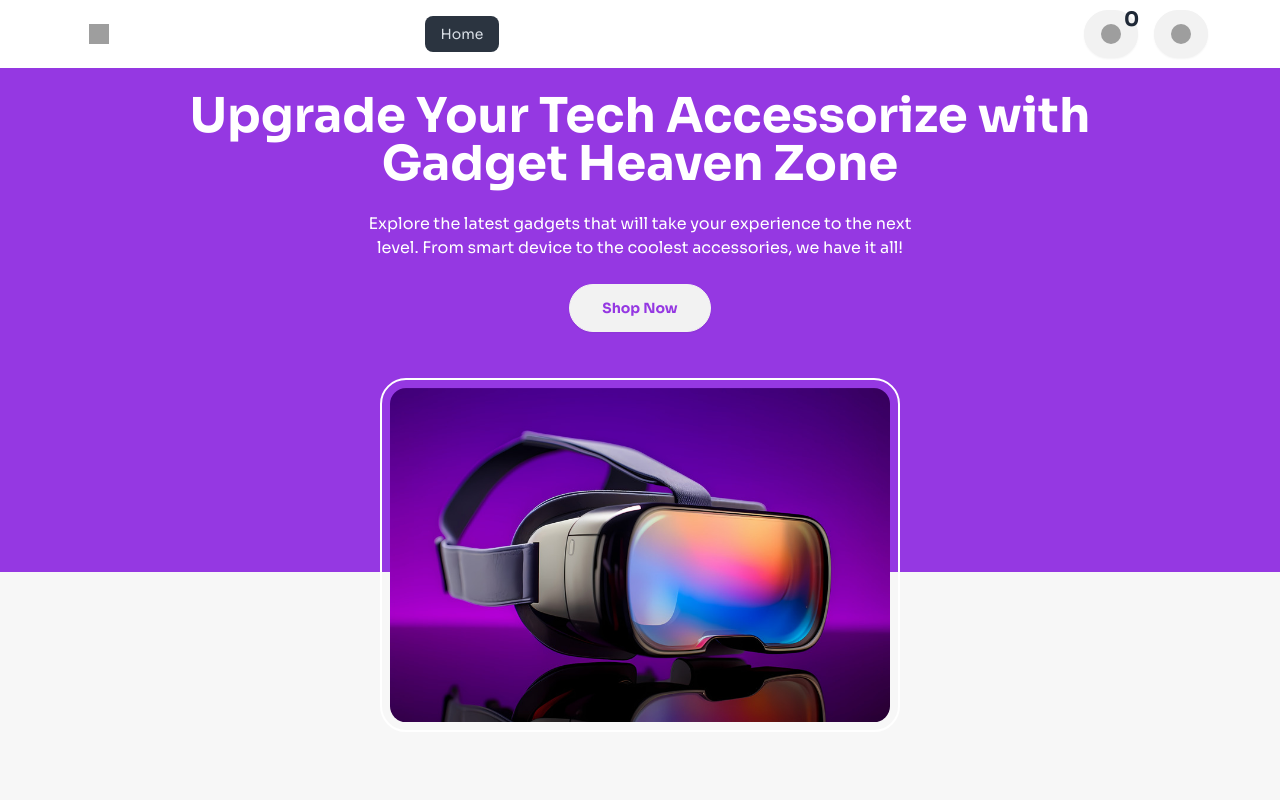
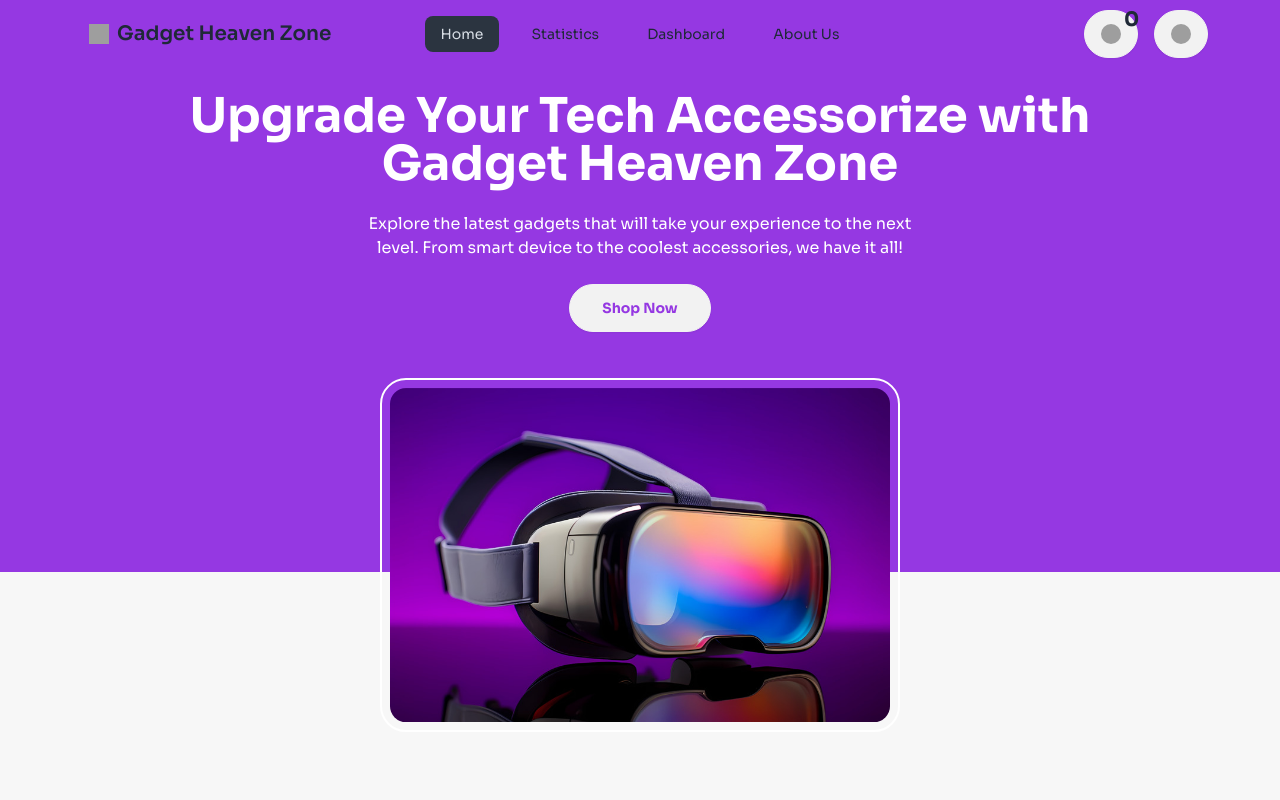
Before and after one commit to rrishiddh/Gadget-Heaven-Zone, a React (Vite) app: page / in a window 1280 px wide. Shown: the top 800 px of the page. Built offline with nearby package versions, Linux system fonts and the light colour scheme; grey boxes are pictures that could not be loaded.

Commit message:
second deployment edit

```diff
--- a/src/components/Navbar.jsx
+++ b/src/components/Navbar.jsx
@@ -28,7 +28,7 @@
     );
 
   return (
-    <div className={`max-w-screen-2xl bg-base-100 mx-auto ${isHomePage ? 'bg-[#9538E2] text-white' : ''}`}>
+    <div className={`max-w-screen-2xl mx-auto ${isHomePage ? 'bg-[#9538E2] ' : 'bg-base-100 '}`}>
       <div className="navbar w-[90%] mx-auto">
         <div className="navbar-start">
           <div className="dropdown">
--- a/src/components/ProductDetails.jsx
+++ b/src/components/ProductDetails.jsx
@@ -7,7 +7,7 @@
 
 const ProductDetails = () => {
   const {cartLength, addToCart} = useContext(CartProduct);
-  console.log(cartLength)
+  // console.log(cartLength)
 
 
   const data = useLoaderData();
--- a/src/main.jsx
+++ b/src/main.jsx
@@ -44,7 +44,7 @@
       {
         path: "/statistics",
         element: <Statistics></Statistics>,
-        loader: ()=> fetch('./gadgets.json'),
+        loader: ()=> fetch('../gadgets.json'),
       },
       {
         path: "/dashboard",
```
Also changed, not shown: src/assets/group.png (deleted), src/components/Statistics.jsx (line endings or trailing spaces), 1 other file (tests, documents, lock files or other folders).
